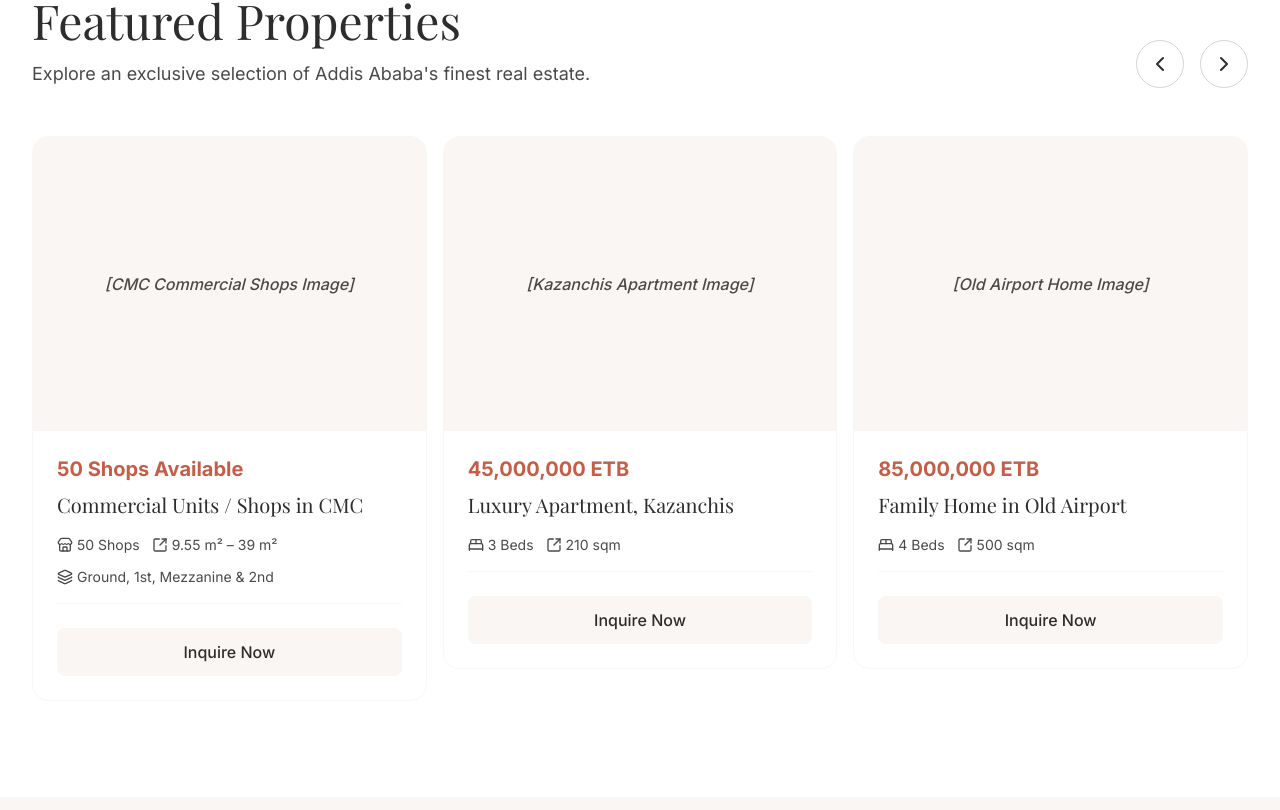
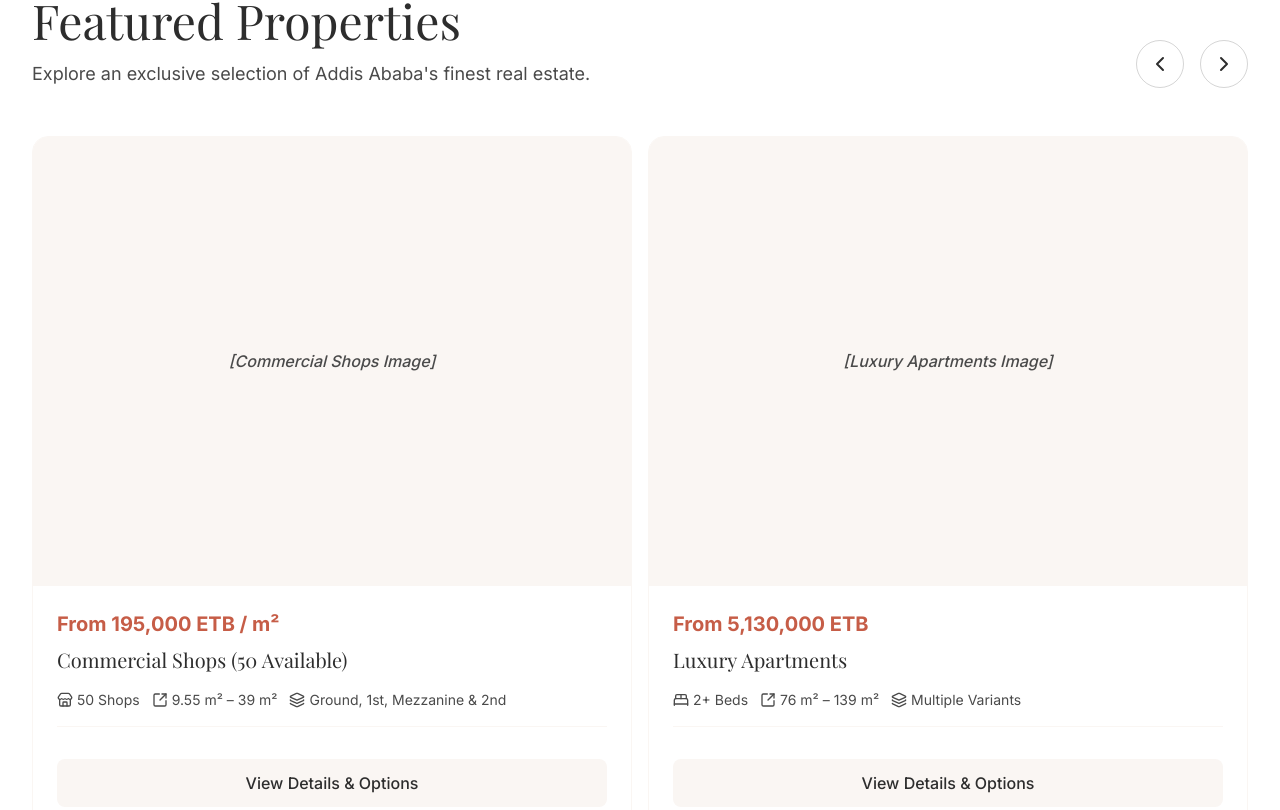
Before and after one commit to elias2025new/FiyoraAbel, a Next.js app: page / in a window 1280 px wide. Shown: the part 2650-3460 px from the top of the page. Built offline with nearby package versions, Linux system fonts and the light colour scheme; a web font is replaced by a local one.

Commit message:
feat: Add SEO keywords to layout/footer and implement real property listings with modals

```diff
--- a/src/app/layout.tsx
+++ b/src/app/layout.tsx
@@ -16,6 +16,7 @@ const playfair = Playfair_Display({
 export const metadata: Metadata = {
   title: "Fyora Abel | Real Estate Agent in Addis Ababa | Aftaza Properties",
   description: "Expert real estate services in Addis Ababa with Aftaza Properties. Whether buying or selling, Fyora Abel is your trusted agent.",
+  keywords: ["real estate agents", "property agent", "real estate marketing", "real estate", "realtor agent", "sell my property", "marketing for real estate agents", "real estate for sale", "real estate broker", "estate agent", "find a real estate agent", "best estate agents", "top real estate agents", "find a realtor", "local real estate agents", "real estate buyers", "best real estate agent", "real estate companies", "buyers agent", "property for sale", "free estate agents", "getting into real estate", "best estate agent in my area", "real estate agent career", "sell your property", "Apartment for sale", "Shop for sale"],
   openGraph: {
     title: "Fyora Abel | Real Estate Agent in Addis Ababa",
     description: "Expert real estate services in Addis Ababa with Aftaza Properties.",
--- a/src/components/FeaturedListings.tsx
+++ b/src/components/FeaturedListings.tsx
@@ -1,52 +1,76 @@
 "use client";
 
-import { motion } from "framer-motion";
+import { motion, AnimatePresence } from "framer-motion";
 import { useInView } from "react-intersection-observer";
 import useEmblaCarousel from "embla-carousel-react";
-import { ChevronLeft, ChevronRight, BedDouble, Store, SquareArrowOutUpRight, Layers } from "lucide-react";
-import { useCallback } from "react";
+import { ChevronLeft, ChevronRight, BedDouble, Store, SquareArrowOutUpRight, Layers, X, CheckCircle2 } from "lucide-react";
+import { useCallback, useState, useEffect } from "react";
 
 const listings = [
   {
     id: 1,
-    title: "Commercial Units / Shops in CMC",
-    price: "50 Shops Available",
+    title: "Commercial Shops (50 Available)",
+    price: "From 195,000 ETB / m²",
     beds: 0,
-    baths: 0,
     area: "9.55 m² – 39 m²",
     floors: "Ground, 1st, Mezzanine & 2nd",
-    imagePlaceholder: "CMC Commercial Shops Image",
+    imagePlaceholder: "Commercial Shops Image",
+    details: {
+      description: "የንግድ ሱቆች ከ9.55 እስከ 39 ካሬ ድረስ",
+      variants: [
+        { label: "ምድር ላይ (Ground Floor)", price: "295,000 ብር / ካሬ" },
+        { label: "ሜዛኒን ላይ (Mezzanine)", price: "285,000 ብር / ካሬ" },
+        { label: "1ኛ ወለል ላይ (1st Floor)", price: "245,000 ብር / ካሬ" },
+        { label: "2ኛ ወለል ላይ (2nd Floor)", price: "195,000 ብር / ካሬ" },
+      ],
+      terms: [
+        "ቅድመ ክፍያ 30% ነው",
+        "100% ለሚከፍሉ 25% ቅናሽ ይደረጋል",
+        "መረከቢያ ጊዜ ከ 6-8 ወር"
+      ]
+    }
   },
   {
     id: 2,
-    title: "Luxury Apartment, Kazanchis",
-    price: "45,000,000 ETB",
-    beds: 3,
-    baths: 0,
-    area: "210 sqm",
-    imagePlaceholder: "Kazanchis Apartment Image",
-  },
-  {
-    id: 3,
-    title: "Family Home in Old Airport",
-    price: "85,000,000 ETB",
-    beds: 4,
-    baths: 0,
-    area: "500 sqm",
-    imagePlaceholder: "Old Airport Home Image",
-  },
-  {
-    id: 4,
-    title: "Commercial Space, CMC",
-    price: "120,000,000 ETB",
-    beds: 0,
-    baths: 0,
-    area: "1200 sqm",
-    imagePlaceholder: "CMC Commercial Image",
-  },
+    title: "Luxury Apartments",
+    price: "From 5,130,000 ETB",
+    beds: 2,
+    area: "76 m² – 139 m²",
+    floors: "Multiple Variants",
+    imagePlaceholder: "Luxury Apartments Image",
+    details: {
+      description: "አፓርትመንት ቤቶችን በካሬ በ90,000 ብር ብቻ",
+      variants: [
+        { label: "ባለ 3 መኝታ A (136 ካሬ)", price: "9,180,000 ብር" },
+        { label: "ባለ 3 መኝታ B (139 ካሬ)", price: "9,382,500 ብር" },
+        { label: "ባለ 2 መኝታ A (85 ካሬ)", price: "5,737,500 ብር" },
+        { label: "ባለ 2 መኝታ B (76 ካሬ)", price: "5,130,000 ብር" },
+      ],
+      terms: [
+        "ቅድመ ክፍያ ከ 20% ጀምሮ፣ ቀሪውን በ 2 አመት መክፈል ይቻላል",
+        "100% ለሚከፍሉ የ30% ቅናሽ",
+        "መረከብያ ጊዜ እስከ 1 አመት ከ6 ወር"
+      ],
+      amenities: [
+        "ሊፍት (Elevator)",
+        "ስታንድ ባይ ጀነሬተር (Standby Generator)",
+        "የከርሰምድር ውሀ (Groundwater)"
+      ]
+    }
+  }
 ];
 
 export default function FeaturedListings() {
+  const [selectedListing, setSelectedListing] = useState<typeof listings[0] | null>(null);
+
+  useEffect(() => {
+    if (selectedListing) {
+      document.body.style.overflow = "hidden";
+    } else {
+      document.body.style.overflow = "unset";
+    }
+    return () => { document.body.style.overflow = "unset"; };
+  }, [selectedListing]);
   const [ref, inView] = useInView({
     triggerOnce: true,
     threshold: 0.1,
@@ -113,16 +137,16 @@ export default function FeaturedListings() {
           <div className="overflow-hidden" ref={emblaRef}>
             <div className="flex -ml-4">
               {listings.map((listing) => (
-                <div key={listing.id} className="min-w-0 flex-[0_0_100%] md:flex-[0_0_50%] lg:flex-[0_0_33.333%] pl-4">
-                  <div className="bg-white rounded-2xl overflow-hidden border border-clay hover:shadow-xl transition-shadow group">
-                    <div className="aspect-[4/3] bg-clay relative overflow-hidden flex items-center justify-center">
+                <div key={listing.id} className="min-w-0 flex-[0_0_100%] md:flex-[0_0_50%] pl-4">
+                  <div className="bg-white rounded-2xl overflow-hidden border border-clay hover:shadow-xl transition-shadow group h-full flex flex-col">
+                    <div className="aspect-[4/3] bg-clay relative overflow-hidden flex items-center justify-center cursor-pointer" onClick={() => setSelectedListing(listing)}>
                        {/* Placeholder for Property Image */}
                        <div className="text-charcoal-light italic font-medium z-10">
                          [{listing.imagePlaceholder}]
                        </div>
                        <div className="absolute inset-0 bg-black/0 group-hover:bg-black/10 transition-colors z-20" />
                     </div>
-                    <div className="p-6">
+                    <div className="p-6 flex flex-col flex-grow">
                       <div className="text-terracotta font-bold text-xl mb-2">{listing.price}</div>
                       <h3 className="text-xl font-serif text-charcoal mb-4 line-clamp-1">{listing.title}</h3>
 
@@ -130,7 +154,7 @@ export default function FeaturedListings() {
                         {listing.beds > 0 && (
                           <div className="flex items-center gap-1">
                             <BedDouble size={16} />
-                            <span>{listing.beds} Beds</span>
+                            <span>{listing.beds}+ Beds</span>
                           </div>
                         )}
                         {listing.id === 1 && (
@@ -143,17 +167,19 @@ export default function FeaturedListings() {
                           <SquareArrowOutUpRight size={16} />
                           <span>{listing.area}</span>
                         </div>
-                        {(listing as { floors?: string }).floors && (
+                        {listing.floors && (
                           <div className="flex items-center gap-1">
                             <Layers size={16} />
-                            <span>{(listing as { floors?: string }).floors}</span>
+                            <span>{listing.floors}</span>
                           </div>
                         )}
                       </div>
 
-                      <a href="#contact" className="block w-full text-center py-3 bg-clay text-charcoal font-medium rounded-lg group-hover:bg-charcoal group-hover:text-white transition-colors">
-                        Inquire Now
-                      </a>
+                      <div className="mt-auto pt-2">
+                        <button onClick={() => setSelectedListing(listing)} className="block w-full text-center py-3 bg-clay text-charcoal font-medium rounded-lg hover:bg-terracotta hover:text-white transition-colors">
+                          View Details & Options
+                        </button>
+                      </div>
                     </div>
                   </div>
                 </div>
@@ -177,6 +203,83 @@ export default function FeaturedListings() {
             </button>
           </div>
         </motion.div>
+
+        {/* Details Modal */}
+        <AnimatePresence>
+          {selectedListing && (
+            <motion.div
+              initial={{ opacity: 0 }}
+              animate={{ opacity: 1 }}
+              exit={{ opacity: 0 }}
+              className="fixed inset-0 z-50 flex items-center justify-center p-4 bg-black/60 backdrop-blur-sm"
+              onClick={() => setSelectedListing(null)}
+            >
+              <motion.div
+                initial={{ opacity: 0, scale: 0.95, y: 20 }}
+                animate={{ opacity: 1, scale: 1, y: 0 }}
+                exit={{ opacity: 0, scale: 0.95, y: 20 }}
+                className="bg-white rounded-2xl w-full max-w-2xl max-h-[90vh] overflow-y-auto shadow-2xl flex flex-col"
+                onClick={(e) => e.stopPropagation()}
+              >
+                <div className="sticky top-0 bg-white border-b border-clay px-6 py-4 flex justify-between items-center z-10 shrink-0">
+                  <h3 className="font-serif text-2xl font-bold text-charcoal">{selectedListing.title}</h3>
+                  <button onClick={() => setSelectedListing(null)} className="w-8 h-8 flex items-center justify-center rounded-full bg-clay/50 text-charcoal hover:bg-terracotta hover:text-white transition-colors">
+                    <X size={20} />
+                  </button>
+                </div>
+
+                <div className="p-6 overflow-y-auto">
+                  <p className="text-xl font-bold text-terracotta mb-6">{selectedListing.details.description}</p>
+
+                  <div className="mb-8">
+                    <h4 className="text-lg font-bold text-charcoal mb-4 border-b border-clay pb-2">Available Options</h4>
+                    <div className="space-y-3">
+                      {selectedListing.details.variants.map((variant, idx) => (
+                        <div key={idx} className="flex justify-between items-center bg-clay/30 p-3 rounded-lg">
+                          <span className="font-medium text-charcoal">{variant.label}</span>
+                          <span className="font-bold text-terracotta">{variant.price}</span>
+                        </div>
+                      ))}
+                    </div>
+                  </div>
+
+                  <div className="mb-8">
+                    <h4 className="text-lg font-bold text-charcoal mb-4 border-b border-clay pb-2">Terms & Conditions</h4>
+                    <ul className="space-y-3">
+                      {selectedListing.details.terms.map((term, idx) => (
+                        <li key={idx} className="flex items-start gap-3 text-charcoal-light">
+                          <CheckCircle2 size={20} className="text-terracotta flex-shrink-0 mt-0.5" />
+                          <span>{term}</span>
+                        </li>
+                      ))}
+                    </ul>
+                  </div>
+
+                  {selectedListing.details.amenities && (
+                    <div className="mb-8">
+                      <h4 className="text-lg font-bold text-charcoal mb-4 border-b border-clay pb-2">Amenities Included</h4>
+                      <ul className="grid grid-cols-1 sm:grid-cols-2 gap-3">
+                        {selectedListing.details.amenities.map((amenity, idx) => (
+                          <li key={idx} className="flex items-start gap-2 text-charcoal-light">
+                            <CheckCircle2 size={18} className="text-terracotta/70 flex-shrink-0 mt-1" />
+                            <span>{amenity}</span>
+                          </li>
+                        ))}
+                      </ul>
+                    </div>
+                  )}
+
+                  <div className="pt-4 border-t border-clay mt-auto shrink-0">
+                    <a href="#contact" onClick={() => setSelectedListing(null)} className="flex items-center justify-center w-full py-4 bg-terracotta text-white font-bold rounded-xl hover:bg-charcoal transition-colors">
+                      Contact Agent to Book
+                    </a>
+                  </div>
+                </div>
+              </motion.div>
+            </motion.div>
+          )}
+        </AnimatePresence>
+
       </div>
     </section>
   );
```
Also changed, not shown: src/components/Footer.tsx (+35 -1 lines).
